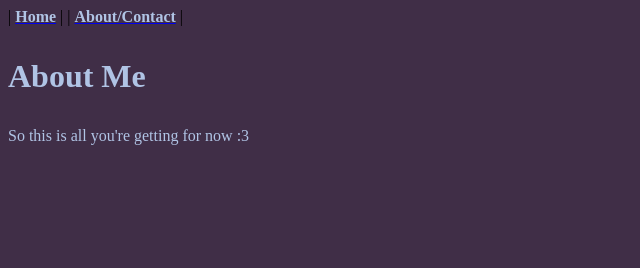
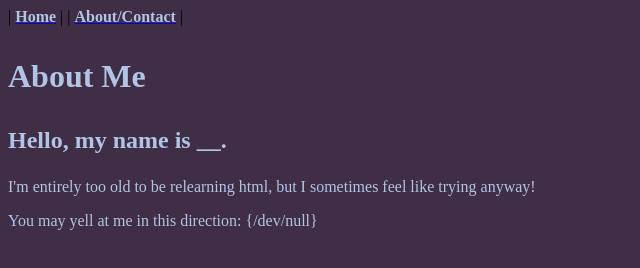
Before and after one commit to imzesok/imzesok.github.io, a plain HTML site: page about.htm in a window 1280 px wide. Shown: the whole page, without its empty margins (0-640 px from the left). Drawn offline with Linux system fonts and the light colour scheme.

Commit message:
Update about.htm

```diff
--- a/about.htm
+++ b/about.htm
@@ -16,9 +16,11 @@
 <body>
 
 <p>
-<p style="color:#b0c4e5;">So this is all you're getting for now  :3</p>
+<h2><p style="color:#b0c4e5;">Hello, my name is __. </p></h2>
+
+<p style="color:#b0c4e5;">I'm entirely too old to be relearning html, but I sometimes feel like trying anyway!</p>
+<p style="color:#b0c4e5;">You may yell at me in this direction: {/dev/null}</p>
 </p>
-
 </body>
 
 </html>
```
